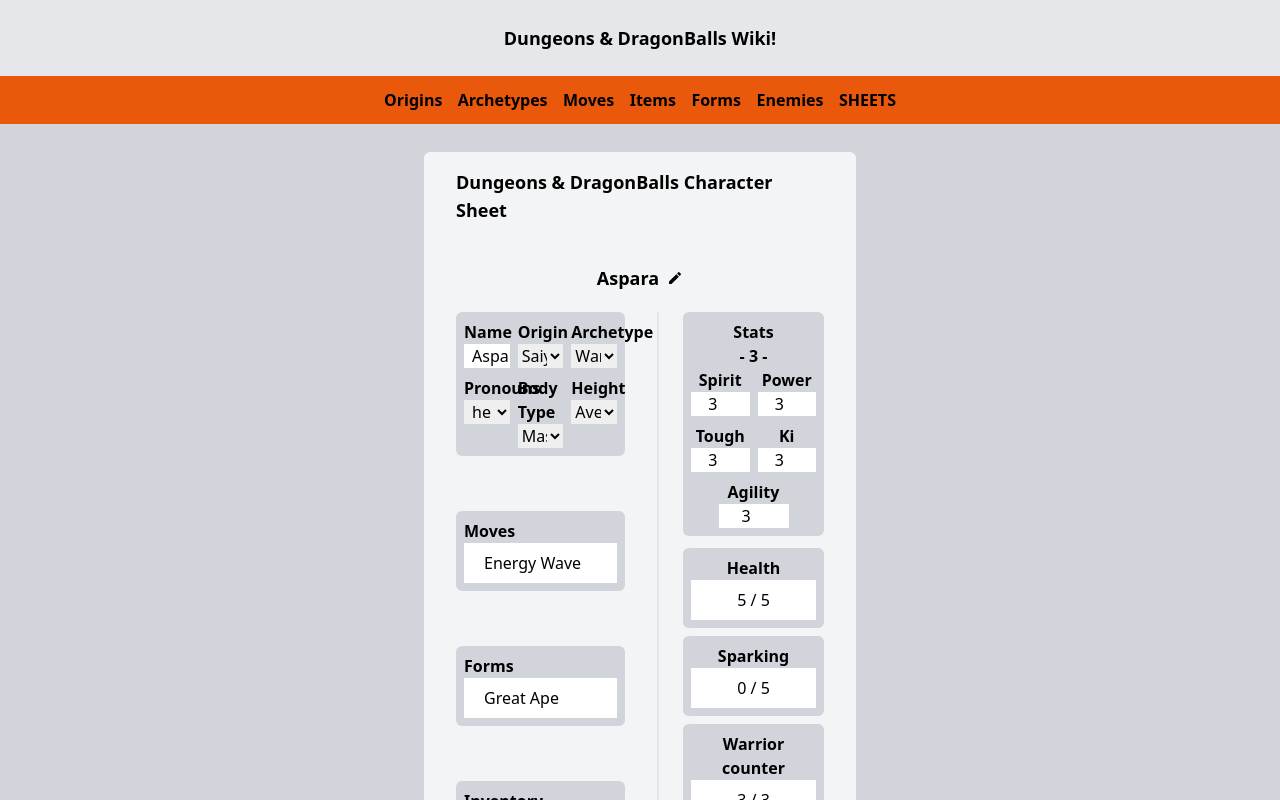
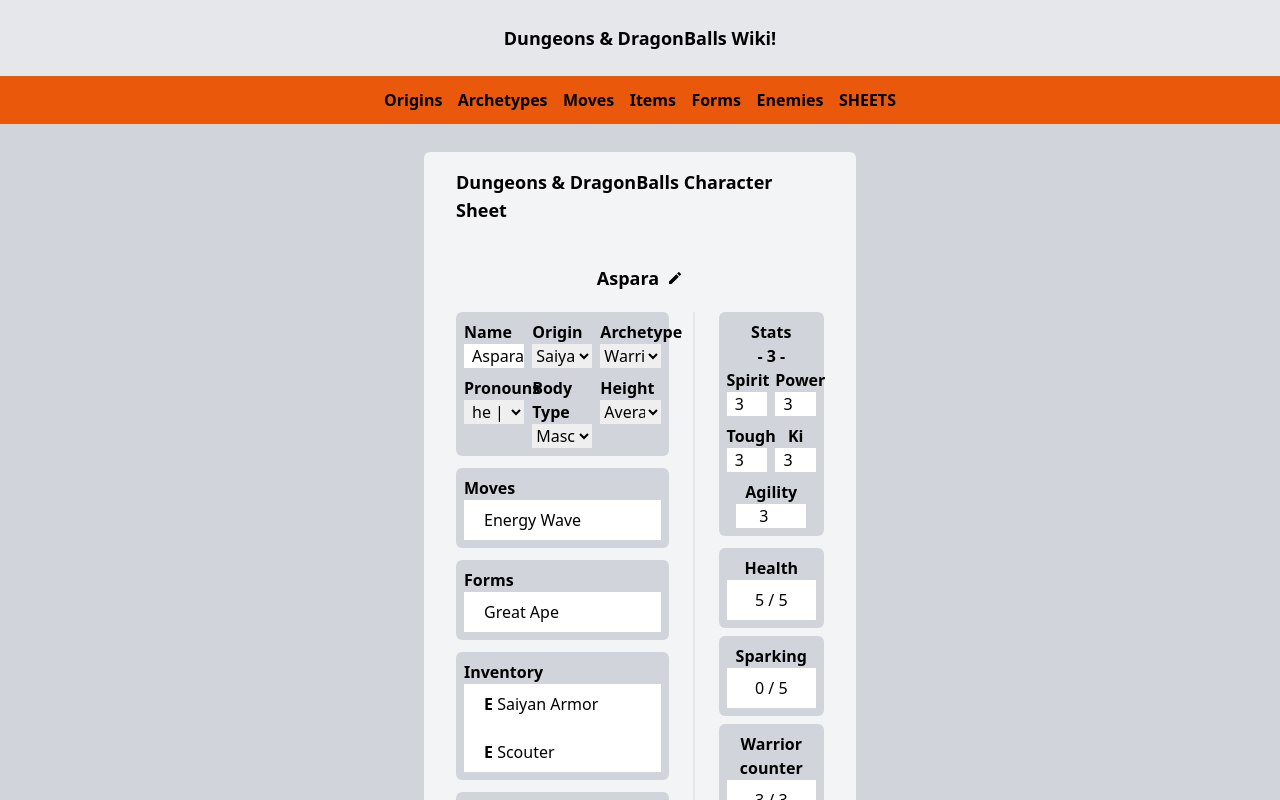
Before and after one commit to KylePep/ddbwiki, a Next.js app: page /sheet in a window 1280 px wide. Shown: the top 800 px of the page. Built offline with nearby package versions, Linux system fonts and the light colour scheme.

Commit message:
Adjusted rows and columns on page, added equip and info buttons

```diff
--- a/app/sheet/Forms.tsx
+++ b/app/sheet/Forms.tsx
@@ -26,7 +26,7 @@
     <ul>
       {formsList.length ? (
         formsList.map((form: any)=>(
-          <li className='hover:cursor-pointer hover:text-gray-500' onClick={(e)=> {setToggle(true), setContent(form)}}  key={form.id}>{form.title}</li>
+          <li className='hover:cursor-pointer hover:text-gray-800' onClick={(e)=> {setToggle(true), setContent(form)}}  key={form.id}>{form.title}</li>
         ))
 
       ):(
--- a/app/sheet/Items.tsx
+++ b/app/sheet/Items.tsx
@@ -29,8 +29,9 @@
     <div className='bg-white me-10 py-2 w-full'>
       <ul>
         {itemsList.map((item: any)=>(
-        <li className='hover:cursor-pointer hover:text-gray-500' onClick={(e)=> {setToggle(true), setContent( item)}} key={item.id}>{item.title}
-
+        <li className='group hover:cursor-pointer hover:text-gray-800'  key={item.id}> <span className='font-bold'>E</span> {item.title}
+        <span className='invisible group-hover:visible text-black me-2'> <button className='bg-blue-200 hover:bg-blue-300 px-1 rounded'>Equip</button></span>
+        <span className='invisible group-hover:visible text-black'><button onClick={(e)=> {setToggle(true), setContent( item)}} className='bg-blue-200 hover:bg-blue-300 px-1 rounded'>Info</button></span>
         </li>
         ))}
       </ul>
--- a/app/sheet/Moves.tsx
+++ b/app/sheet/Moves.tsx
@@ -33,7 +33,7 @@
 
       { movesList.length ? (
               movesList.map((move: any) => (
-                <li className='hover:cursor-pointer hover:text-gray-500' onClick={(e)=> {setToggle(true), setContent( move)}} key={move.id}>{move.title}</li>
+                <li className='hover:cursor-pointer hover:text-gray-800' onClick={(e)=> {setToggle(true), setContent( move)}} key={move.id}>{move.title}</li>
               ))
       ) : (
         <li>-No Moves-</li>
--- a/app/sheet/page.tsx
+++ b/app/sheet/page.tsx
@@ -75,8 +75,8 @@
 
                 <Name form={form}/>
 
-          <div className='grid grid-rows-2 md:grid-rows-1 grid-flow-col gap-2'>
-            <div className='flex flex-col justify-between pe-0 md:pe-6 '>
+          <div className='flex flex-col md:flex-row'>
+            <div className='flex flex-col pe-0 md:pe-6 basis-2/3'>
 
                 <Attributes form={form} handleChange={handleChange}/>
 
@@ -90,7 +90,7 @@
             </div>
 
 
-            <div className='flex flex-col border-none md:border-solid border-s-2 border-black-500 ps-0 md:ps-6'>
+            <div className='flex flex-col border-none md:border-solid border-s-2 border-black-500 ps-0 md:ps-6 basis-1/3'>
 
                 <Stats form={form} handleStatsChange={handleChange}/>
 
```
